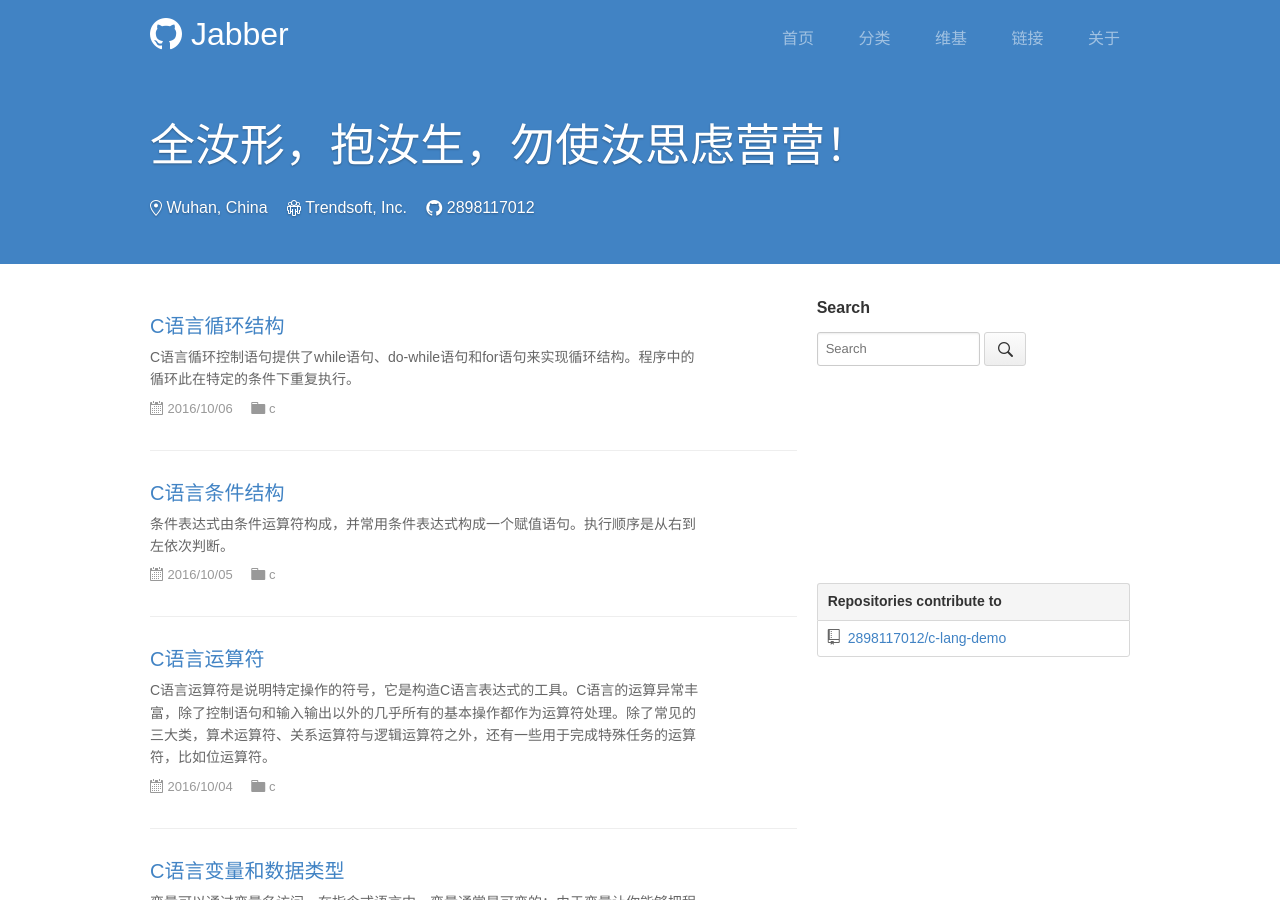
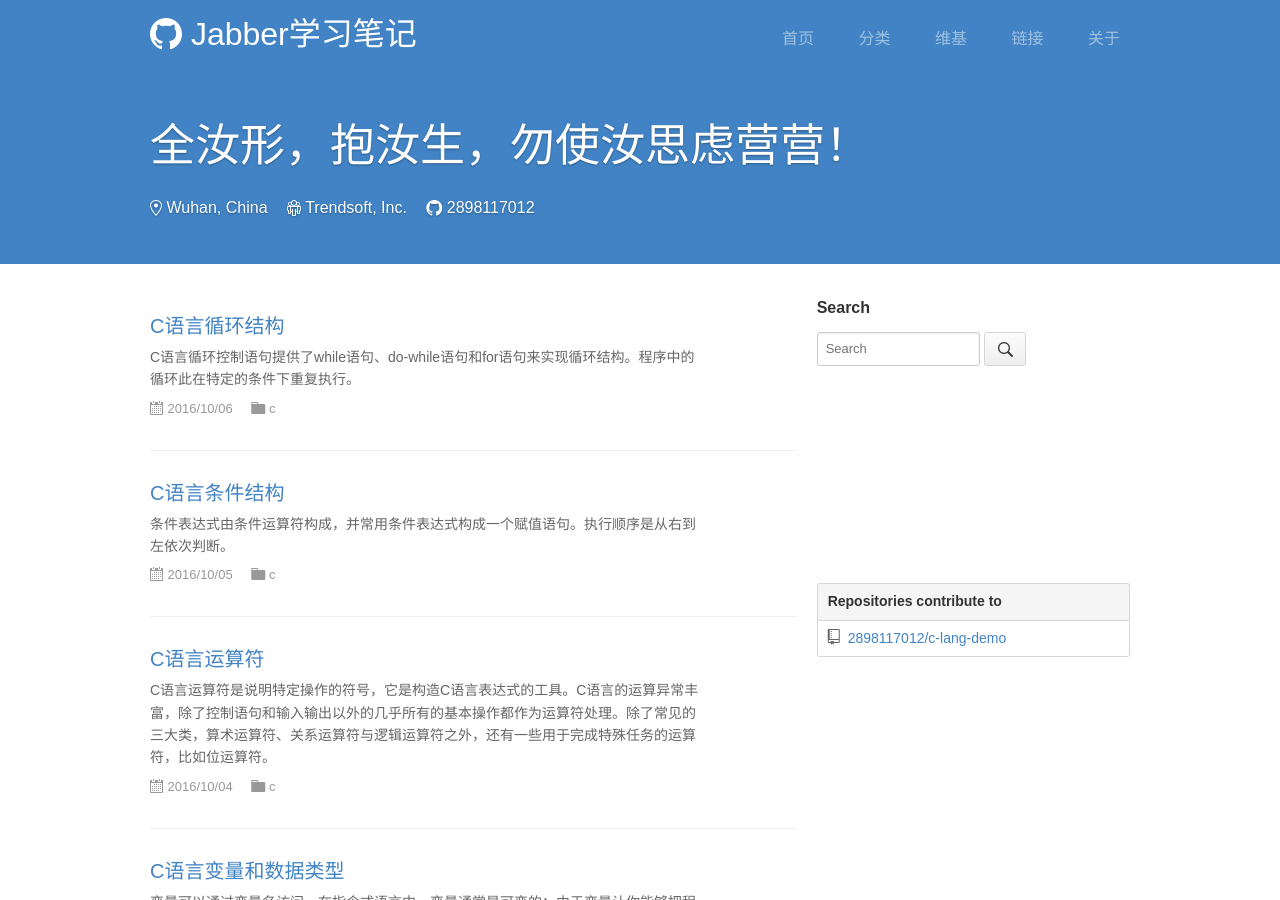
Before and after one commit to 2898117012/jabber, a Jekyll site: the page built from index.html, in a window 1280 px wide and 900 px high. Built offline with Jekyll 4.4.1, drawn with Linux system fonts in a browser that asks for light colours; the list of posts is cut into pages by our own code; comment, search, counter and statistics services are not loaded.

Commit message:
学习笔记

```diff
--- a/_config.yml
+++ b/_config.yml
@@ -4,9 +4,9 @@
 baseurl:
 url: http://jabber.oppophp.com
 date_format: "ordinal"
-title: Jabber
+title: Jabber学习笔记
 subtitle: "全汝形，抱汝生，勿使汝思虑营营！"
-description: "Jabber的个人博客"
+description: "Jabber的个人博客学习笔记"
 keywords: php,laravel,thinkphp,vagrant,jabber,c,java,docker,nodejs,python,ruby,golang,lua,webpack,gulp,grunt,reactjs,vuejs,angularjs,jquery
 favicon: /favicon.ico
 timezone: Asia/Shanghai
```
